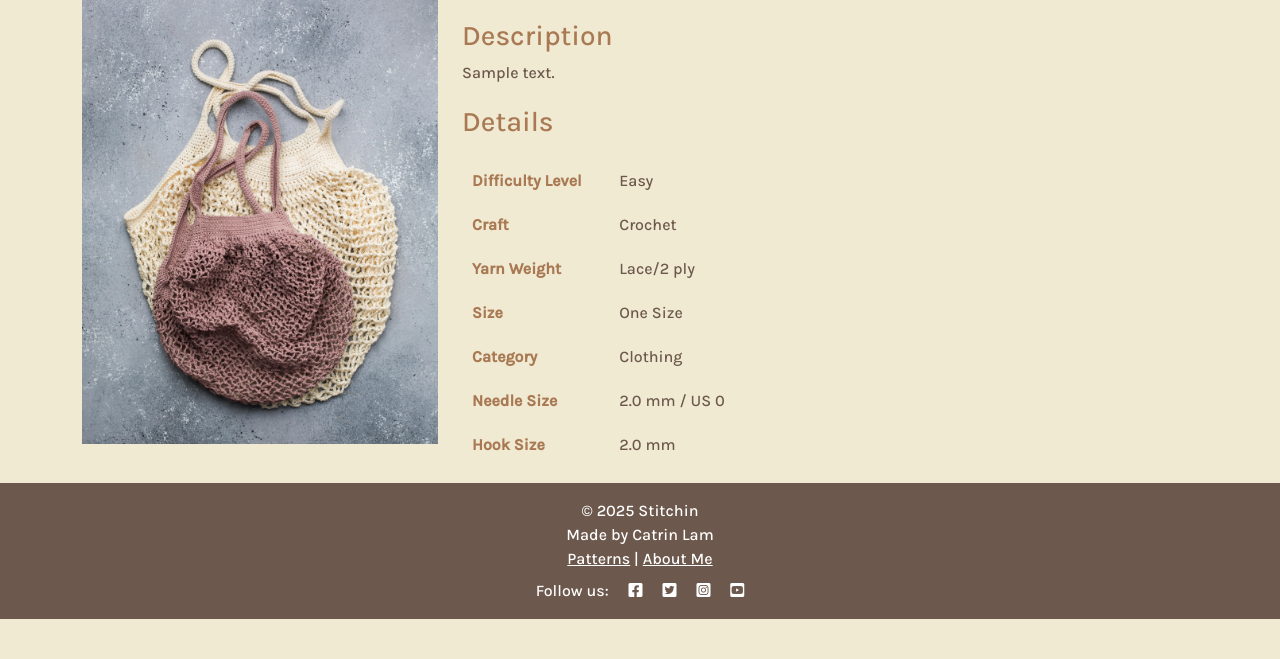
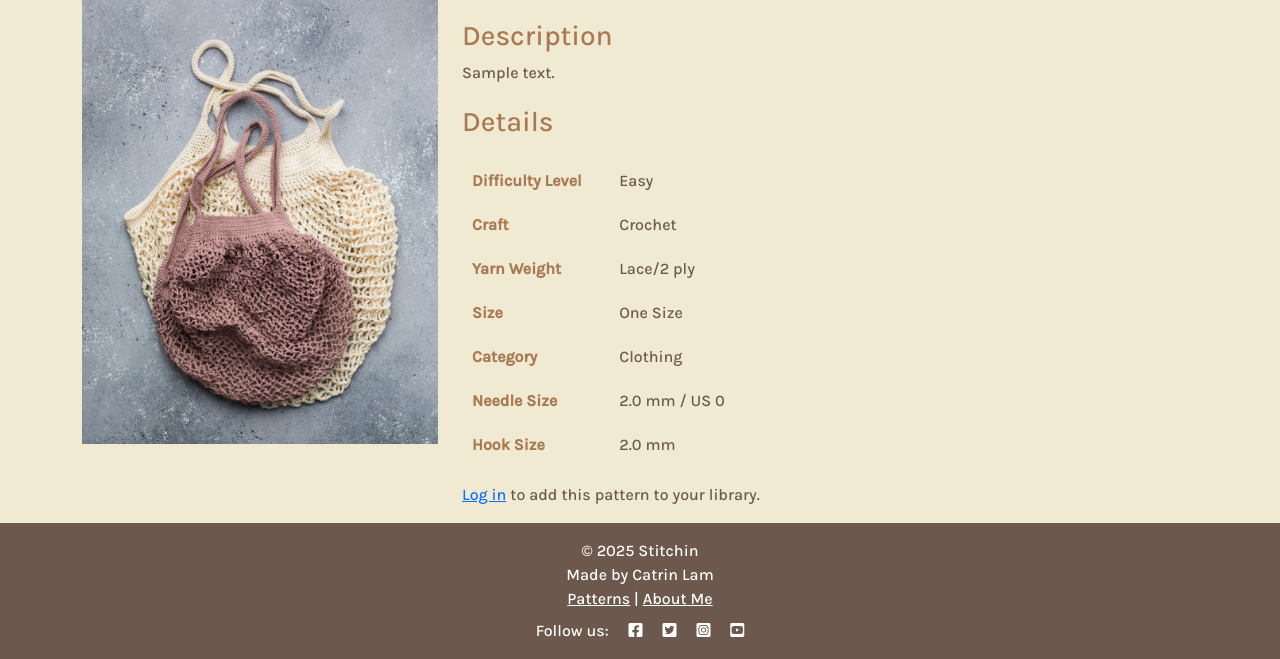
Before and after one commit to catrinlam/Stitchin, a Django app: page /sample/ in a window 1280 px wide. Shown: the part 222-881 px from the top of the page. Before the commit the page ends 841 px from the top, so only its background shows below. Run offline with Django 5.2, Linux system fonts and the light colour scheme; tables that the repository leaves empty hold one stand-in row (values such as "Sample post").

Commit message:
Refactor Library model to use ManyToManyField for patterns; add functionality to allow users to add patterns to their library Next: show pattern in user pov

```diff
--- a/patterns/models.py
+++ b/patterns/models.py
@@ -132,7 +132,7 @@ class PatternHooksNeedle(models.Model):
 class Library(models.Model):
     user = models.ForeignKey(
         User, on_delete=models.CASCADE, related_name="libraries")
-    pattern = models.ForeignKey(Pattern, on_delete=models.CASCADE, blank=True, null=True)
+    pattern = models.ManyToManyField(Pattern, blank=True, related_name="libraries")
     created_at = models.DateTimeField(auto_now_add=True)
     updated_at = models.DateTimeField(auto_now=True)
 
--- a/patterns/templates/patterns/pattern_detail.html
+++ b/patterns/templates/patterns/pattern_detail.html
@@ -44,21 +44,6 @@
                             <th>Category</th>
                             <td>{{ pattern.get_category_display }}</td>
                         </tr>
-
-                            {% comment %} {% for hook_needle in hooks_needles%}
-                                <tr>
-                                    <th>{{ hook_needle.get_type_display }}</th>
-                                {% if hook_needle.get_hook_size_display %}
-                                    <td> {{ hook_needle.get_hook_size_display }}</td>
-                                {% endif %}
-                                {% if hook_needle.get_needle_size_display %}
-                                    <td> {{ hook_needle.get_needle_size_display }}</td>
-                                {% endif %}
-                                </tr>
-                            {% endfor %} {% endcomment %}
-
-
-
                         {% if needle_displayed %}
                             <tr>
                                 <th>Needle Size</th>
@@ -84,6 +69,14 @@
                             </tr>
                         {% endif %}
                     </table>
+                    {% if user.is_authenticated %}
+                    <form method="post" action="{% url 'add_to_library' pattern.slug %}">
+                        {% csrf_token %}
+                        <button type="submit" class="btn btn-primary">Add to Library</button>
+                    </form>
+                    {% else %}
+                        <p><a href="{% url 'account_login' %}">Log in</a> to add this pattern to your library.</p>
+                    {% endif %}
                 </div>
             </div>
         </div>
--- a/patterns/urls.py
+++ b/patterns/urls.py
@@ -5,4 +5,5 @@ urlpatterns = [
     path('', views.PatternList.as_view(), name='home'),
     path('post/', views.post_pattern, name='post_pattern'),
     path('<slug:slug>/', views.pattern_detail, name='pattern_detail'),
+    path('<slug:slug>/add_to_library/', views.add_to_library, name='add_to_library'),
 ]
--- a/patterns/views.py
+++ b/patterns/views.py
@@ -2,7 +2,8 @@ from django.shortcuts import render, get_object_or_404, redirect
 from django.views import generic
 from django.contrib import messages
 from django.db import IntegrityError
-from .models import Pattern, PatternHooksNeedle
+from django.contrib.auth.decorators import login_required
+from .models import Pattern, PatternHooksNeedle, Library
 from .forms import PatternForm, PatternHooksNeedleFormSet
 
 class PatternList(generic.ListView):
@@ -37,18 +38,8 @@ def pattern_detail(request, slug):
     }
     return render(request, 'patterns/pattern_detail.html', context)
 
-    # queryset = Pattern.objects.all()
-    # pattern = get_object_or_404(queryset, slug=slug)
-    # hooks_needles = PatternHooksNeedle.objects.filter(pattern=pattern)
 
-    # print(hooks_needles.values())
-
-    # return render(
-    #     request,
-    #     "patterns/pattern_detail.html",
-    #     {"pattern": pattern, "hooks_needles": hooks_needles},
-    # )
-
+@login_required
 def post_pattern(request):
     if request.method == "POST":
         form = PatternForm(request.POST, request.FILES)
@@ -71,3 +62,12 @@ def post_pattern(request):
         form = PatternForm()
         formset = PatternHooksNeedleFormSet()
     return render(request, 'patterns/post_pattern.html', {'form': form, 'formset': formset})
+
+
+@login_required
+def add_to_library(request, slug):
+    pattern = get_object_or_404(Pattern, slug=slug)
+    library = Library.objects.get(user=request.user)
+    library.pattern.add(pattern)
+    messages.success(request, "Pattern added to your library.")
+    return redirect('pattern_detail', slug)
```
Also changed, not shown: patterns/migrations/0003_remove_library_pattern_library_pattern.py (added), patterns/migrations/0004_alter_library_pattern.py (added), patterns/templates/library/library.html (added).
